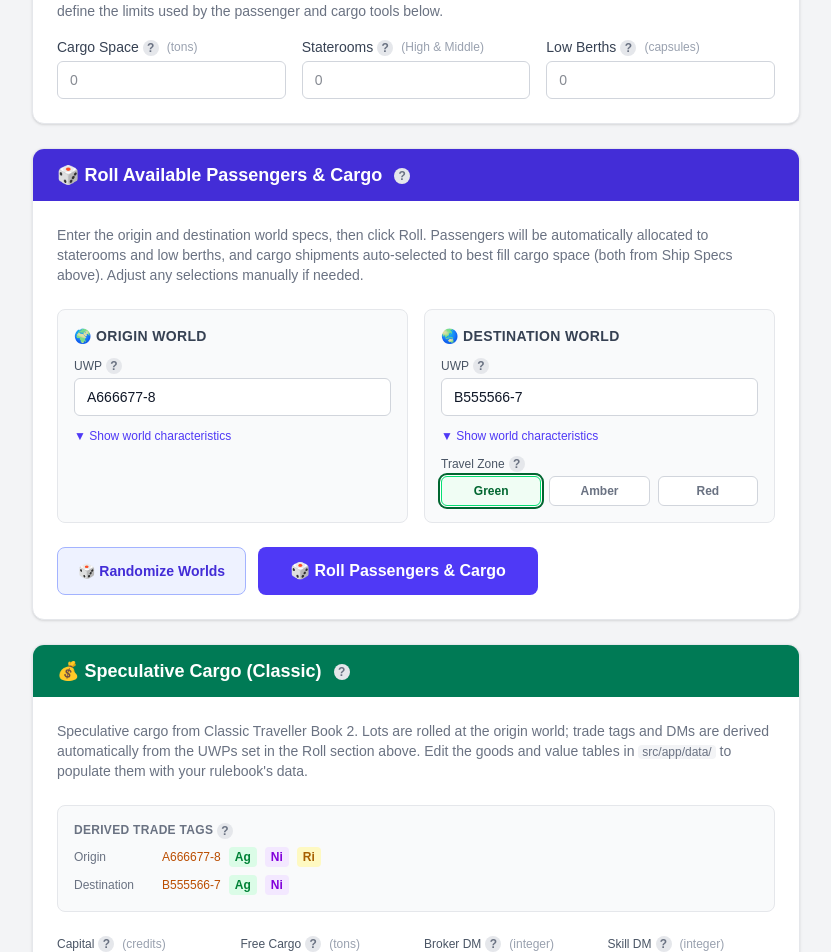
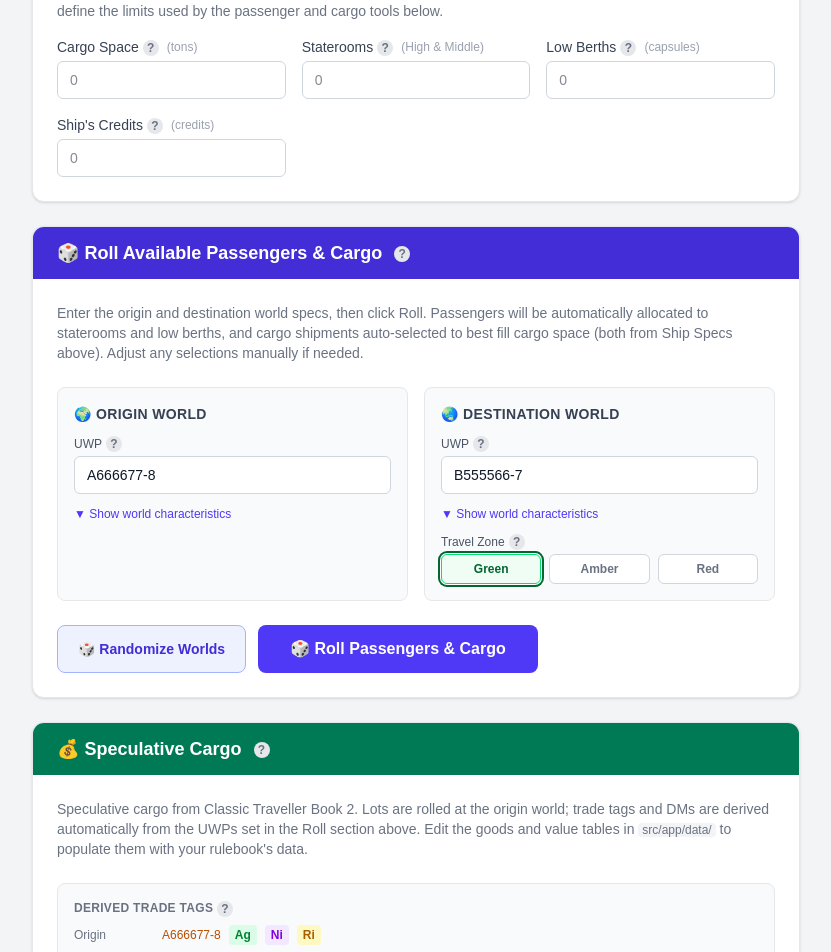
Before and after one commit to vesakilp/classic-traveller-ship-revenue, a Next.js app: page / in a window 1280 px wide. Shown: the part 260-1212 px from the top of the page, without its empty margins (224-1055 px from the left). Built offline with nearby package versions, Linux system fonts and the light colour scheme.

Commit message:
Rename labels, add Ship's Credits to specs, link standard cargo to speculative free cargo space
Agent-Logs-Url: https://github.com/vesakilp/classic-traveller-ship-revenue/sessions/aaa75d27-16ae-4843-b1f8-10f1a0d172b1

Co-authored-by: vesakilp <1036787+vesakilp@users.noreply.github.com>

```diff
--- a/src/app/components/PassengerCargoRoller.tsx
+++ b/src/app/components/PassengerCargoRoller.tsx
@@ -1,6 +1,6 @@
 "use client";
 
-import { useState } from "react";
+import { useState, useEffect, useRef } from "react";
 import { ShipSpecs } from "../types";
 import {
   parseUWP,
@@ -639,6 +639,7 @@ export default function PassengerCargoRoller({
   onDestUWPChange,
   destZone,
   onDestZoneChange,
+  onAcceptedTonsChange,
 }: {
   shipSpecs: ShipSpecs;
   originUWP: string;
@@ -647,6 +648,7 @@ export default function PassengerCargoRoller({
   onDestUWPChange: (v: string) => void;
   destZone: TravelZone;
   onDestZoneChange: (v: TravelZone) => void;
+  onAcceptedTonsChange?: (tons: number) => void;
 }) {
   // Derived values parsed from UWP strings — used in roll calculations
   const originParsed = parseUWP(originUWP);
@@ -762,6 +764,14 @@ export default function PassengerCargoRoller({
   const acceptedTons = allLots
     .filter((l) => acceptedLotIds.has(l.id))
     .reduce((sum, l) => sum + l.tons, 0);
+
+  // Keep a ref to the latest callback so the effect only re-runs when
+  // acceptedTons changes, not when the parent re-renders.
+  const onAcceptedTonsChangeRef = useRef(onAcceptedTonsChange);
+  useEffect(() => { onAcceptedTonsChangeRef.current = onAcceptedTonsChange; });
+  useEffect(() => {
+    onAcceptedTonsChangeRef.current?.(acceptedTons);
+  }, [acceptedTons]);
 
   const availableTons = allLots.reduce((sum, l) => sum + l.tons, 0);
 
--- a/src/app/components/ShipSpecsPanel.tsx
+++ b/src/app/components/ShipSpecsPanel.tsx
@@ -122,6 +122,15 @@ export default function ShipSpecsPanel({
             infoText="Number of low berth capsules for Low passage (Cr1,000/jump). Each Low passenger uses one capsule (suspended animation, small revival risk)."
           />
         </div>
+        <div className="grid grid-cols-1 sm:grid-cols-3 gap-4">
+          <NumberField
+            label="Ship's Credits"
+            value={value.capital}
+            onChange={(v) => onChange({ ...value, capital: v })}
+            hint="credits"
+            infoText="Current operating capital available to the ship. Shared with Speculative Cargo as the purchase budget."
+          />
+        </div>
       </div>
     </section>
   );
--- a/src/app/components/SpeculativeCargoPanel.tsx
+++ b/src/app/components/SpeculativeCargoPanel.tsx
@@ -1,6 +1,6 @@
 "use client";
 
-import { useState } from "react";
+import { useState, useEffect } from "react";
 import { ShipSpecs } from "../types";
 import { parseUWP } from "../utils/uwp";
 import { deriveTradeTagsFromUWP, tradeTagList, TradeTags } from "../utils/tradeTags";
@@ -223,10 +223,12 @@ export default function SpeculativeCargoPanel({
   shipSpecs,
   originUWP,
   destUWP,
+  acceptedStandardCargoTons,
 }: {
   shipSpecs: ShipSpecs;
   originUWP: string;
   destUWP: string;
+  acceptedStandardCargoTons?: number;
 }) {
   // ── Derived trade tags ─────────────────────────────────────────────────────
   const originParsed = parseUWP(originUWP);
@@ -235,13 +237,23 @@ export default function SpeculativeCargoPanel({
   const destTags     = destParsed   ? deriveTradeTagsFromUWP(destParsed)   : null;
 
   // ── Inputs ─────────────────────────────────────────────────────────────────
-  const [capital, setCapital]     = useState(0);
-  const [freeCargo, setFreeCargo] = useState(shipSpecs.cargoSpace);
+  const [capital, setCapital]     = useState(shipSpecs.capital ?? 0);
+  const [freeCargo, setFreeCargo] = useState(Math.max(0, shipSpecs.cargoSpace - (acceptedStandardCargoTons ?? 0)));
   const [brokerDM, setBrokerDM]   = useState(0);
   const [skillDM, setSkillDM]     = useState(0);
   const [numLots, setNumLots]     = useState(1);
   const [seed, setSeed]           = useState("");
   const [showAdvanced, setShowAdvanced] = useState(false);
+
+  // Sync capital from ship specs whenever it changes
+  useEffect(() => {
+    setCapital(shipSpecs.capital ?? 0);
+  }, [shipSpecs.capital]);
+
+  // Sync free cargo space whenever ship cargo space or accepted standard cargo changes
+  useEffect(() => {
+    setFreeCargo(Math.max(0, shipSpecs.cargoSpace - (acceptedStandardCargoTons ?? 0)));
+  }, [shipSpecs.cargoSpace, acceptedStandardCargoTons]);
 
   // ── Rolling state ──────────────────────────────────────────────────────────
   const [rolledLots, setRolledLots] = useState<RolledLot[]>([]);
@@ -368,7 +380,7 @@ export default function SpeculativeCargoPanel({
       {/* Header */}
       <div className="bg-emerald-700 px-6 py-3 flex items-center gap-2">
         <h2 className="text-lg font-semibold text-white">
-          💰 Speculative Cargo (Classic)
+          💰 Speculative Cargo
         </h2>
         <InfoTip text="Roll for speculative trade lots at the origin world. Select which lots to purchase, then compute resale profit at the destination. Rules are data-driven — edit src/app/data/tradeGoods.ts and src/app/data/actualValueTable.ts to customise." />
       </div>
@@ -398,18 +410,18 @@ export default function SpeculativeCargoPanel({
         {/* Inputs */}
         <div className="grid grid-cols-2 sm:grid-cols-4 gap-4">
           <NumInput
-            label="Capital"
+            label="Ship's Credits"
             value={capital}
             onChange={setCapital}
             hint="credits"
             infoText="Available credits for purchases. Enter 0 to skip the capital constraint."
           />
           <NumInput
-            label="Free Cargo"
+            label="Free Cargo Space"
             value={freeCargo}
             onChange={setFreeCargo}
             hint="tons"
-            infoText="Available cargo space for speculative goods. Defaults to ship cargo space; reduce if other cargo is already allocated."
+            infoText="Available cargo space for speculative goods. Defaults to ship cargo space minus accepted standard cargo lots; reduce further if other cargo is already allocated."
           />
           <NumInput
             label="Broker DM"
--- a/src/app/page.tsx
+++ b/src/app/page.tsx
@@ -19,6 +19,7 @@ export default function Home() {
   const [originUWP, setOriginUWP] = useState("A666677-8");
   const [destUWP, setDestUWP]     = useState("B555566-7");
   const [destZone, setDestZone]   = useState<"Green" | "Amber" | "Red">("Green");
+  const [acceptedStandardCargoTons, setAcceptedStandardCargoTons] = useState(0);
 
   // Load ship specs from localStorage on mount
   useEffect(() => {
@@ -65,6 +66,7 @@ export default function Home() {
           onDestUWPChange={setDestUWP}
           destZone={destZone}
           onDestZoneChange={setDestZone}
+          onAcceptedTonsChange={setAcceptedStandardCargoTons}
         />
 
         {/* 3. Speculative cargo (Classic Traveller trade & speculation) */}
@@ -72,6 +74,7 @@ export default function Home() {
           shipSpecs={shipSpecs}
           originUWP={originUWP}
           destUWP={destUWP}
+          acceptedStandardCargoTons={acceptedStandardCargoTons}
         />
       </div>
     </main>
--- a/src/app/types.ts
+++ b/src/app/types.ts
@@ -4,12 +4,14 @@ export interface ShipSpecs {
   cargoSpace: number;
   staterooms: number; // shared by High and Middle passengers
   lowBerths: number; // for Low passengers (suspended animation)
+  capital: number; // Ship's Credits — current operating capital
 }
 
 export const DEFAULT_SHIP_SPECS: ShipSpecs = {
   cargoSpace: 0,
   staterooms: 0,
   lowBerths: 0,
+  capital: 0,
 };
 
 // v2 key: separate namespace from old highBerths/middleBerths schema
```
